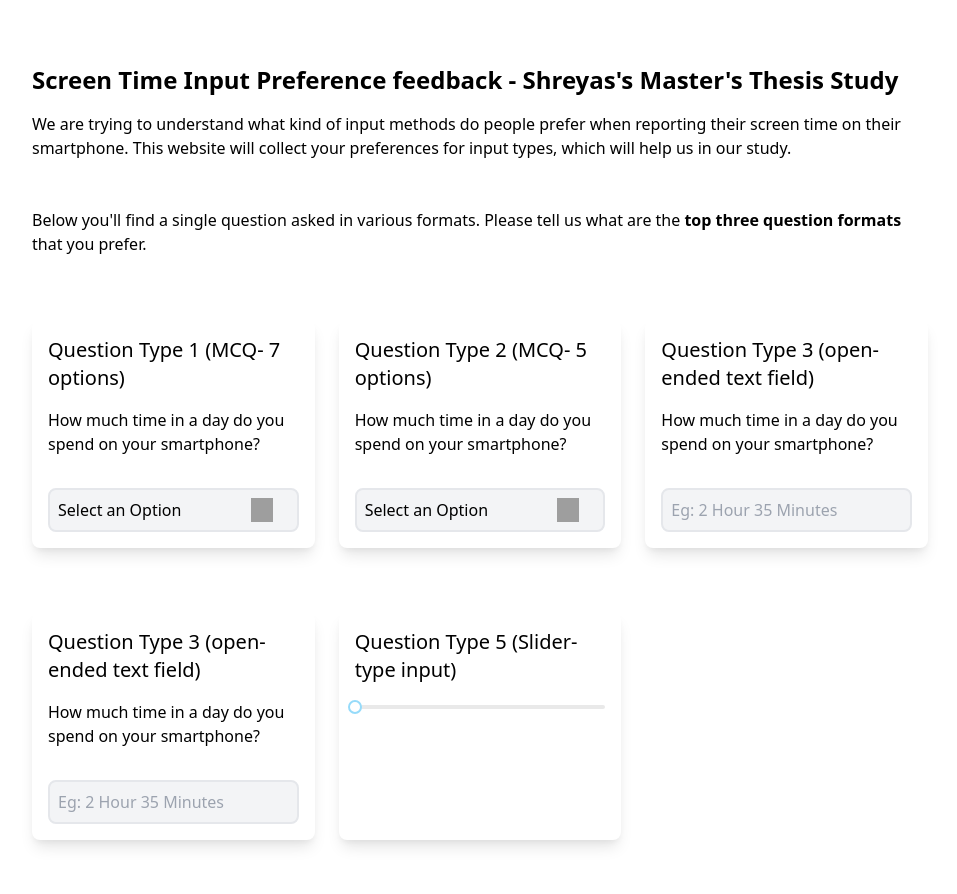
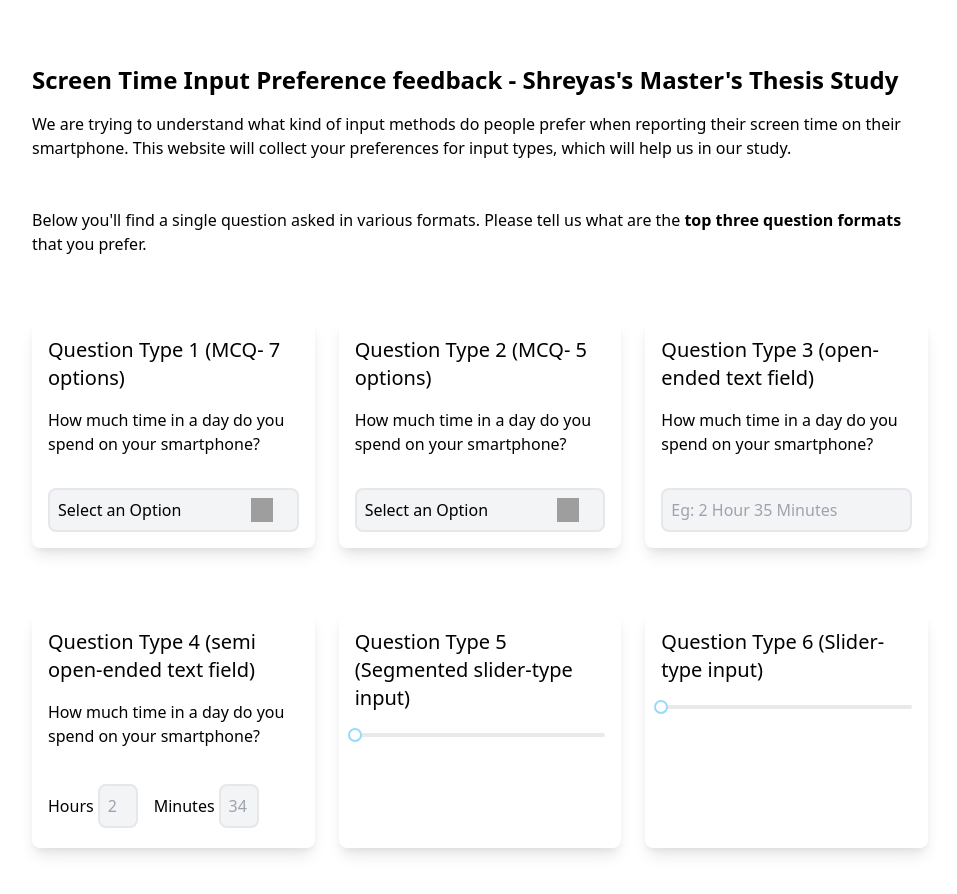
Before and after one commit to GLaDO8/sc-input-pref-testing, a React (Create React App) app: page / in a window 1280 px wide. Shown: the top 894 px of the page, without its empty margins (160-1117 px from the left). Built offline with nearby package versions, Linux system fonts and the light colour scheme; grey boxes are pictures that could not be loaded.

Commit message:
updated questions types

```diff
--- a/src/App.js
+++ b/src/App.js
@@ -155,7 +155,7 @@ class App extends Component {
           </div>
           <div className="rounded-lg bg-white shadow-lg p-4">
             <h2 className="text-xl font-medium mb-4">
-              Question Type 3 (open-ended text field)
+              Question Type 4 (semi open-ended text field)
             </h2>
             <form>
               <div className="mb-8">
@@ -163,18 +163,40 @@ class App extends Component {
                   How much time in a day do you spend on your smartphone?
                 </label>
               </div>
-              <input
-                type="text"
-                className="bg-gray-100 rounded-lg p-2 border-gray-200 border-2"
-                placeholder="Eg: 2 Hour 35 Minutes"
-                // onChange={this.handleChange}
-                // value={this.state.q3options}
-              />
+              <div className="flex flex-row items-center">
+                <label for="hour">Hours</label>
+                <input
+                  type="text"
+                  className="bg-gray-100 rounded-lg p-2 border-gray-200 border-2 w-10 m-1 mr-4"
+                  placeholder="2"
+                  // onChange={this.handleChange}
+                  // value={this.state.q3options}
+                />
+                <label for="minute">Minutes</label>
+                <input
+                  type="text"
+                  className="bg-gray-100 rounded-lg p-2 border-gray-200 border-2 w-10 m-1"
+                  placeholder="34"
+                  // onChange={this.handleChange}
+                  // value={this.state.q3options}
+                />
+              </div>
             </form>
           </div>
           <div className="rounded-lg bg-white shadow-lg p-4">
             <h2 className="text-xl font-medium mb-4">
-              Question Type 5 (Slider-type input)
+              Question Type 5 (Segmented slider-type input)
+            </h2>
+            <Slider
+              min={0}
+              max={120}
+              // value={this.state.q5slidervalue}
+              // onChange={this.onSliderChange}
+            />
+          </div>
+          <div className="rounded-lg bg-white shadow-lg p-4">
+            <h2 className="text-xl font-medium mb-4">
+              Question Type 6 (Slider-type input)
             </h2>
             <Slider
               min={0}
```
